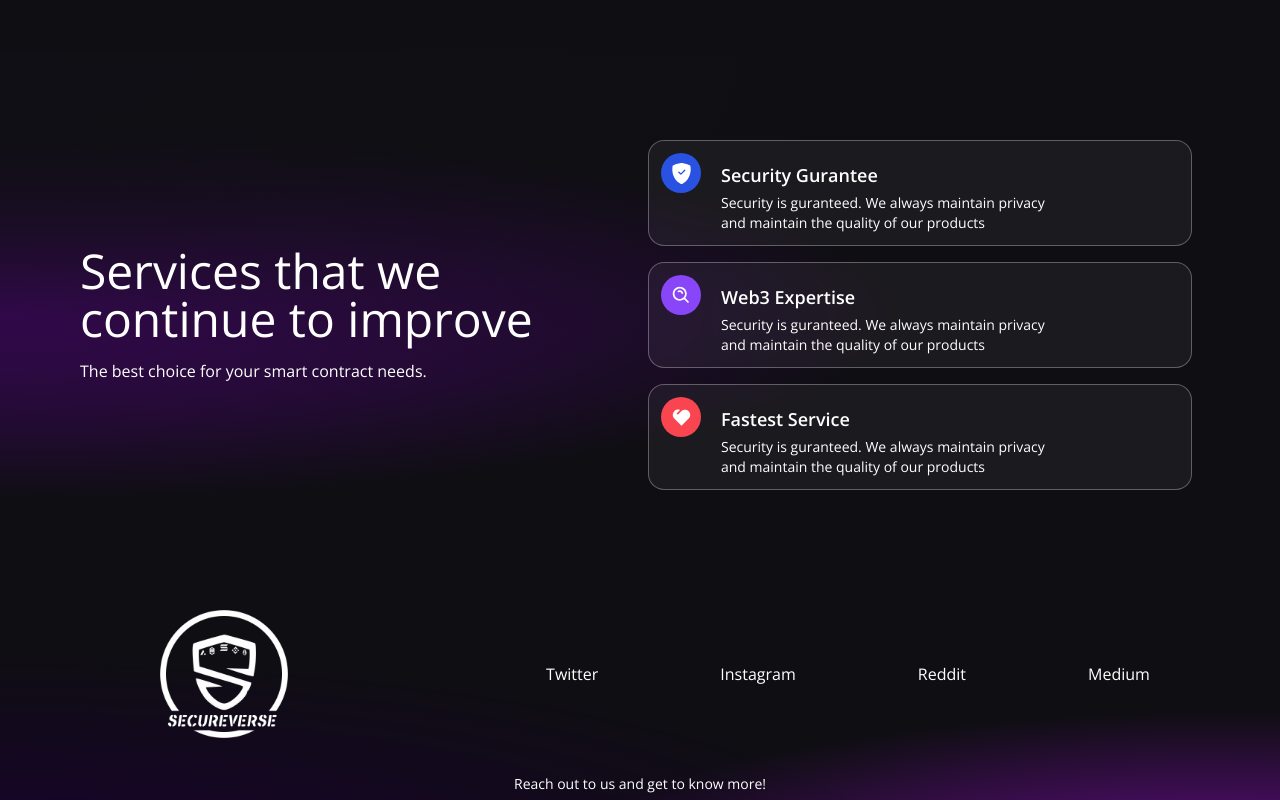
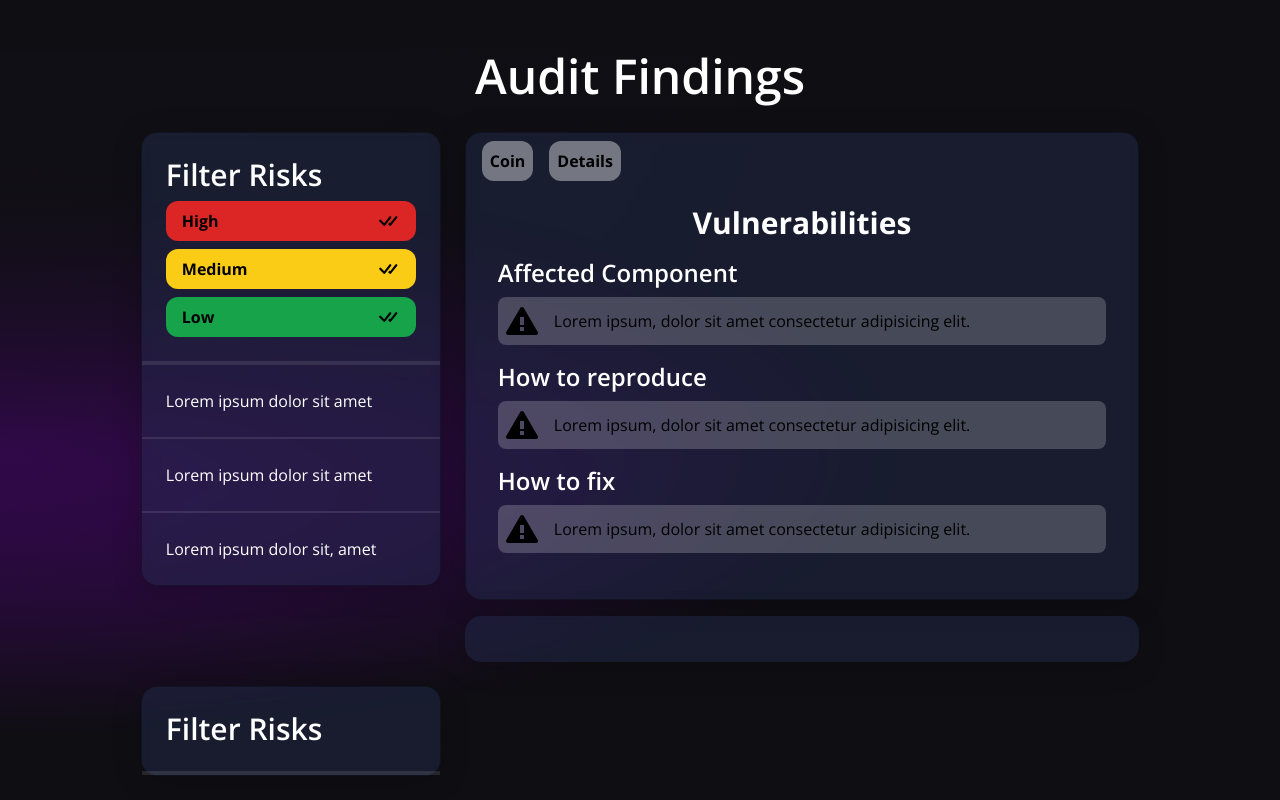
Before and after one commit to ShivamBhasin2002/secureverse, a React (Create React App) app: page / in a window 1280 px wide. Shown: the part 680-1480 px from the top of the page. Built offline with nearby package versions, Linux system fonts and the light colour scheme.

Commit message:
latest updates

```diff
--- /dev/null
+++ b/src/Components/AuditFinding.jsx
@@ -0,0 +1,113 @@
+import { useState } from "react";
+import { BsCheckAll } from "react-icons/bs";
+import { GoAlert } from "react-icons/go";
+
+const AuditFinding = () => {
+  const [high, setHigh] = useState(true);
+  const [medium, setMedium] = useState(true);
+  const [low, setLow] = useState(true);
+  return (
+    <main className="flex flex-col gradient-bg-services min-h-screen items-center gap-8 px-4">
+      <div className="font-semibold text-5xl text-white">Audit Findings</div>
+      <section className="flex flex-row flex-wrap gap-6 w-full lg:w-[80%] flex-grow">
+        <aside className="flex flex-col blue-glassmorphism w-[300px] h-min">
+          <ul className="p-6 flex flex-col gap-2 border-b-4 border-b-white/10">
+            <div className="font-semibold text-3xl text-white ">
+              Filter Risks
+            </div>
+            <li
+              className={`flex justify-between items-center p-2 px-4 rounded-xl font-bold ${
+                high ? "bg-red-600/100" : "bg-red-600/25"
+              } cursor-pointer`}
+              onClick={() => setHigh((prevHigh) => !prevHigh)}
+            >
+              High
+              {high && <BsCheckAll size="1.5rem" />}
+            </li>
+            <li
+              className={`flex justify-between items-center p-2 px-4 rounded-xl font-bold ${
+                medium ? "bg-yellow-400/100" : "bg-yellow-400/25"
+              } cursor-pointer`}
+              onClick={() => setMedium((prevMed) => !prevMed)}
+            >
+              Medium
+              {medium && <BsCheckAll size="1.5rem" />}
+            </li>
+            <li
+              className={`flex justify-between items-center p-2 px-4 rounded-xl font-bold ${
+                low ? "bg-green-600/100" : "bg-green-600/25"
+              } cursor-pointer`}
+              onClick={() => setLow((prevLow) => !prevLow)}
+            >
+              Low
+              {low && <BsCheckAll size="1.5rem" />}
+            </li>
+          </ul>
+          <div className="p-6 flex flex-col gap-2 border-b-2 border-b-white/10 text-white">
+            Lorem ipsum dolor sit amet
+          </div>
+          <div className="p-6 flex flex-col gap-2 border-b-2 border-b-white/10 text-white">
+            Lorem ipsum dolor sit amet
+          </div>
+          <div className="p-6 flex flex-col gap-2  text-white">
+            Lorem ipsum dolor sit, amet
+          </div>
+        </aside>
+        <article className="flex-grow flex flex-col gap-4">
+          <div className="blue-glassmorphism flex-grow flex flex-col gap-4">
+            <div className="flex flex-row flex-wrap p-2 px-4 gap-4 font-bold">
+              <div className="p-2 rounded-xl bg-white/40">Coin</div>
+              <div className="p-2 rounded-xl bg-white/40">Details</div>
+            </div>
+            <div className="text-3xl text-center text-white font-bold">
+              Vulnerabilities
+            </div>
+            <div className="px-8 flex flex-col gap-2">
+              <div className="text-2xl text-white font-semibold">
+                Affected Component
+              </div>
+              <div className="bg-white/20 p-2 rounded-lg max-w-[700px] flex flex-row items-center">
+                <GoAlert size="2rem" className="mr-4" /> Lorem ipsum, dolor sit
+                amet consectetur adipisicing elit.
+              </div>
+            </div>
+            <div className="px-8 flex flex-col gap-2">
+              <div className="text-2xl text-white font-semibold">
+                How to reproduce
+              </div>
+              <div className="bg-white/20 p-2 rounded-lg max-w-[700px] flex flex-row items-center">
+                <GoAlert size="2rem" className="mr-4" /> Lorem ipsum, dolor sit
+                amet consectetur adipisicing elit.
+              </div>
+            </div>
+            <div className="px-8 flex flex-col gap-2">
+              <div className="text-2xl text-white font-semibold">
+                How to fix
+              </div>
+              <div className="bg-white/20 p-2 rounded-lg max-w-[700px] flex flex-row items-center">
+                <GoAlert size="2rem" className="mr-4" /> Lorem ipsum, dolor sit
+                amet consectetur adipisicing elit.
+              </div>
+            </div>
+          </div>
+          <table className="blue-glassmorphism flex-grow">
+            <thead>
+              <tr></tr>
+            </thead>
+          </table>
+        </article>
+        <section className="flex flex-row flex-wrap gap-6 w-full lg:w-[80%] flex-grow">
+          <aside className="flex flex-col blue-glassmorphism w-[300px] h-min">
+            <ul className="p-6 flex flex-col gap-2 border-b-4 border-b-white/10">
+              <div className="font-semibold text-3xl text-white ">
+                Filter Risks
+              </div>
+            </ul>
+          </aside>
+        </section>
+      </section>
+    </main>
+  );
+};
+
+export default AuditFinding;
--- a/src/pages/homepage.jsx
+++ b/src/pages/homepage.jsx
@@ -3,6 +3,7 @@ import Navbar from '../Components/Navbar'
 import Welcome from '../Components/Welcome'
 import Services from '../Components/Services'
 import Footer from '../Components/Footer'
+import AuditFinding from '../Components/AuditFinding'
 
 export default function Homepage() {
   return (
@@ -12,6 +13,7 @@ export default function Homepage() {
       <Navbar/>
       <Welcome/>
     </div>
+    <AuditFinding />
     <Services/>
     <Footer />
   </div>
```
Also changed, not shown: src/Components/Welcome.jsx (+19 -15 lines).
